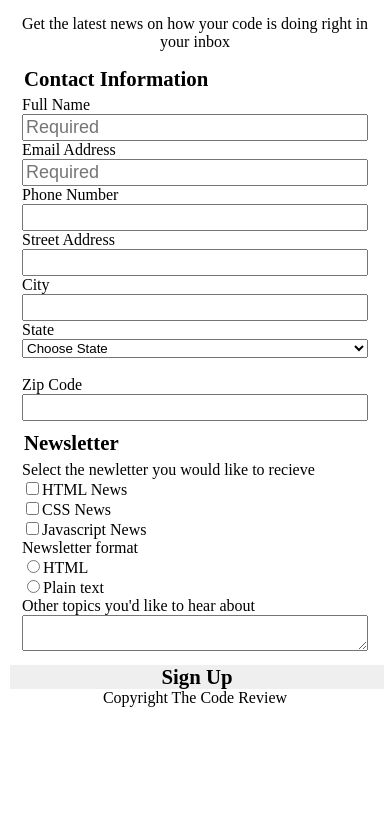
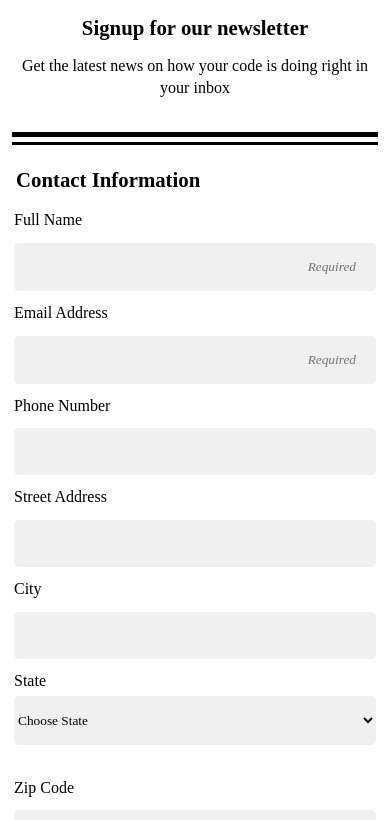
Before and after one commit to achatcher/techdegree-project-3, a plain HTML site: page index.html in a window 390 px wide. Shown: the part 76-896 px from the top of the page. Before the commit the page ends 844 px from the top, so only its background shows below. Drawn offline with Linux system fonts and the light colour scheme; a web font is replaced by a local one.

Commit message:
mobile done
mobile done

```diff
--- a/index.html
+++ b/index.html
@@ -17,7 +17,7 @@
     </header>
     <main>
         <div class="container">
-            <div class="center">
+            <div class="center top">
                 <h2 class="font section-head">Signup for our newsletter</h2>
                 <p>Get the latest news on how your code is doing right in your inbox</p>
             </div>
@@ -94,17 +94,23 @@
                 </fieldset>
                 <fieldset class="newsletter">
                     <legend class="font section-head">Newsletter</legend>
+                    <div class="space">
                         <label class="inline">Select the newletter you would like to recieve</label>
                         <input type="checkbox" id="html" value="html_news" name="user_newsletter"><label for="html">HTML News</label><br>
                         <input type="checkbox" id="css" value="css_news" name="user_newsletter"><label for="css">CSS News</label><br>
                         <input type="checkbox" id="java" value="java_news" name="user_newsletter"><label for="java">Javascript News</label><br>
+                    </div>
+                    <div class="space">
                         <label class="inline">Newsletter format</label>
                         <input type="radio" id="html-format" value="html_format" name="newsletter_format"><label for="html-format">HTML</label><br>
                         <input type="radio" id="plain" value="plain_text" name="newsletter_format"><label for="plain">Plain text</label><br>
+                    </div>
+                    <div class="space">
                         <label class="inline" for="topics">Other topics you'd like to hear about</label>
-                    <textarea id="topics" name="other_topics"></textarea>
+                        <textarea class="rounded" id="topics" name="other_topics"></textarea>
+                    </div>
                 </fieldset>
-                <button type="submit" class="font">Sign Up</button>
+                <button type="submit" class="font rounded">Sign Up</button>
             </form>
         </div>
     </main>
--- a/style.css
+++ b/style.css
@@ -4,15 +4,49 @@
 
 html {
     font-family: 'Source Serif Pro', serif;
+    line-height: 1.8;
+    font-size: 16px;
 }
 
-input {
-    font-size: 18px;
+header {
+    background-color: #001a33;
+    margin: -8px -10px 0;
+    padding: 1rem 0;
 }
 
 header,
 .center {
     text-align: center;
+}
+
+input[type="text"],
+button,
+select {
+    padding: 1rem 0;
+}
+
+.rounded,
+select,
+input[type="text"] {
+    border-radius: 5px;
+    border: none;
+}
+
+input[type="text"],
+textarea,
+select {
+    background-color: #F0F0F0;
+}
+
+input[placeholder] {
+    text-align: right;
+    font-style: italic;
+    padding: 1rem 20px;
+}
+
+input[type="radio"],
+input[type="checkbox"] {
+    margin-right: 20px;
 }
 
 form,
@@ -31,6 +65,11 @@ textarea {
     width: 100%;
 }
 
+textarea {
+    height: 100px;
+    margin: .5rem 0;
+}
+
 .website-name {
     text-transform: uppercase;
 }
@@ -39,16 +78,33 @@ form {
     max-width: 768px;
     margin: 0 auto;
 }
+
 fieldset,
 button {
     border: none;
 }
 
+fieldset {
+    padding: 0;
+}
+
+select,
+button,
+input[placeholder] {
+    font-family: 'Source Serif Pro', serif;
+}
 button {
-    border: none;
-    padding: 0 2px;
-    margin: 0 2px;
-    font-family: 'Source Serif Pro', serif;
+    background-color: lightseagreen;
+}
+
+button,
+.website-name {
+    color: white;
+}
+
+.space,
+.contact-info {
+    margin-bottom: 1rem;
 }
 
 .font {
@@ -56,6 +112,50 @@ button {
     font-size: 1.3rem;
 }
 
+.top {
+    margin: 1rem 0;
+}
+
+.top p {
+    line-height: 1.4;
+    margin: 0;
+}
+
+h2 {
+    margin-bottom: 5px;
+}
+
+form::before {
+    content:"";
+    height: 5px;
+    width: 100%;
+    margin: 1rem 0;
+    border-top: 5px solid black;
+    border-bottom: 3px solid black;
+}
+
+.container {
+    margin: 1rem .25rem;
+}
+
+input,
+.section-head,
+footer {
+    margin: .5rem 0;
+}
+
+.contact-info::after {
+    content:"";
+    height: 5px;
+    border-top: 3px solid black;
+    margin-top: 2rem;
+}
+
+footer {
+    font-style: italic;
+    font-size: .9rem;
+}
+
 @media screen and (min-width: 768px) {
 
     }
```
Lines whose indentation alone changed are shown as unchanged.
